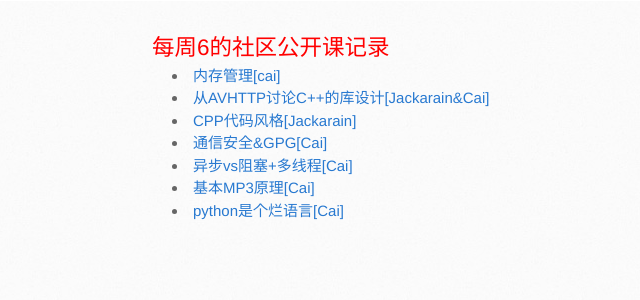
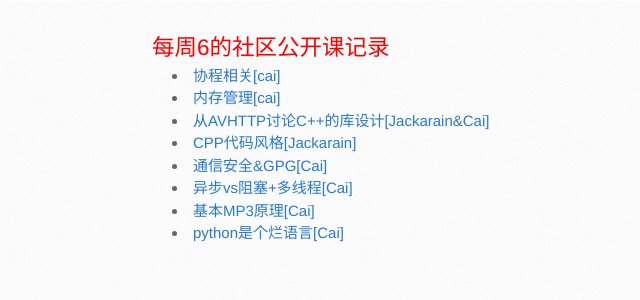
Before and after one commit to avplayer/avplayer.github.com, a Jekyll site: the page built from classes.md, in a window 1280 px wide. Shown: the top 300 px of the page, without its empty margins (18-658 px from the left). Built offline with Jekyll 4.4.1, drawn with Linux system fonts in a browser that asks for light colours; Markdown is read by kramdown in place of the engine named in the settings.

Commit message:
协程课程

```diff
--- a/classes.md
+++ b/classes.md
@@ -3,6 +3,7 @@ layout: class
 title: 每周6的社区公开课记录
 ---
 
+* [协程相关\[cai\]](https://avlog.avplayer.org/3597082/%E5%8D%8F%E7%A8%8B.html)
 * [内存管理\[cai\]](https://avlog.avplayer.org/3597082/%E5%86%85%E5%AD%98%E7%AE%A1%E7%90%86%E9%9D%A9%E5%91%BD.html)
 * [从AVHTTP讨论C++的库设计\[Jackarain&Cai\]](https://avlog.avplayer.org/3597082/avhttp%E6%9D%82%E8%B0%88.html)
 * [CPP代码风格\[Jackarain\]](https://avlog.avplayer.org/3597082/CPP%E4%BB%A3%E7%A0%81%E9%A3%8E%E6%A0%BC.html)
```
